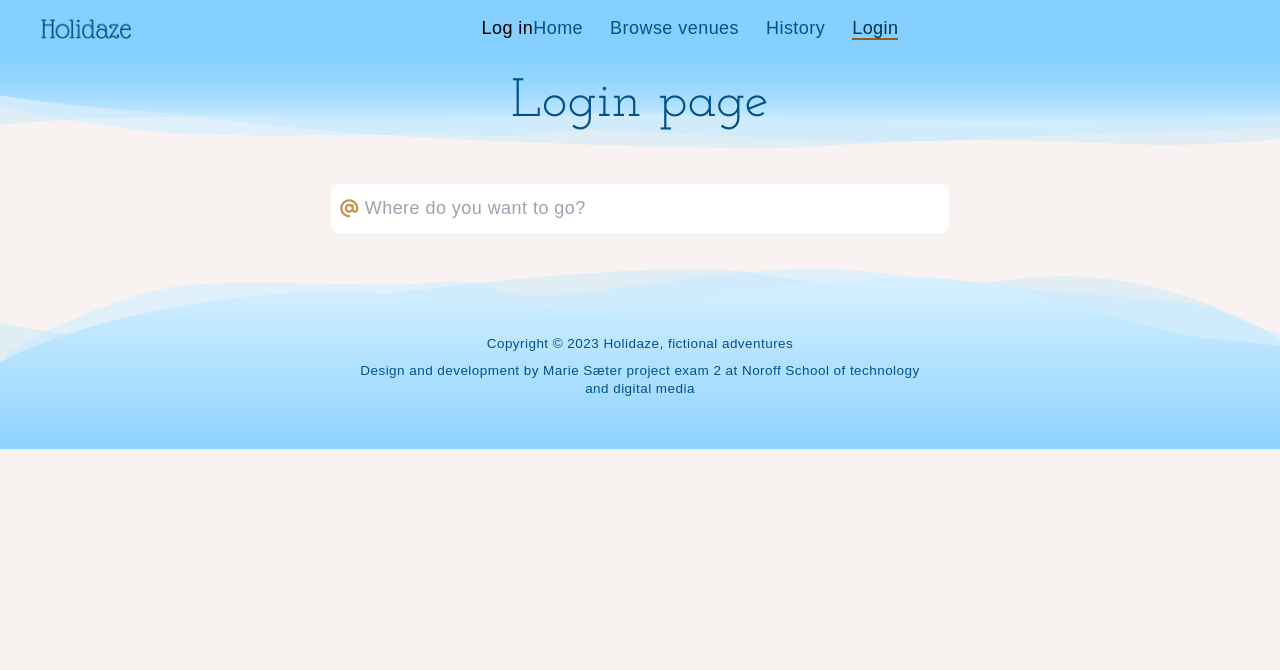
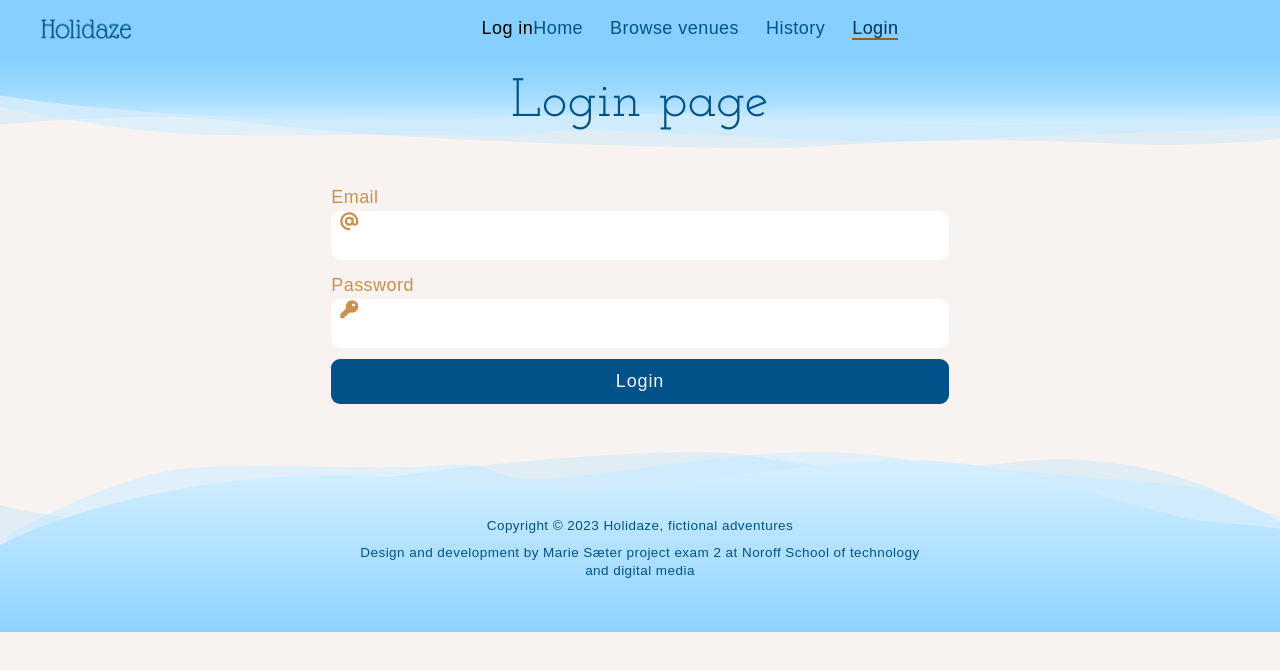
Before and after one commit to mariesaeter/Noroff-project-exam-2, a React (Vite) app: page /login in a window 1280 px wide. Shown: the top 670 px of the page. Built offline with nearby package versions, Linux system fonts and the light colour scheme; a web font is replaced by a local one.

Commit message:
started creating login form

```diff
--- /dev/null
+++ b/src/authentication/loginUser.js
@@ -0,0 +1,26 @@
+import { URL_LOGIN } from "../constants/url";
+
+export async function loginUser(user) {
+  const body = JSON.stringify(user);
+
+  try {
+    const response = await fetch(URL_LOGIN, {
+      method: "POST",
+      headers: {
+        "content-Type": "application/json",
+      },
+      body,
+    });
+
+    if (response.ok) {
+      const json = await response.json();
+      return json;
+    }
+  } catch (error) {
+    console.log(error);
+  }
+}
+
+// export function login({setToken}) {
+
+// }
--- a/src/components/LoginForm.jsx
+++ b/src/components/LoginForm.jsx
@@ -1,15 +1,66 @@
+import { useForm } from "react-hook-form";
 import { iconClass, inputClass } from "../constants";
+import { BtnPrimary } from "./styled-components/Buttons";
+import * as yup from "yup";
+import { yupResolver } from "@hookform/resolvers/yup";
+import { useEffect, useState } from "react";
+import { loginUser } from "../authentication/loginUser";
 
-export const LoginForm = () => {
+const LoginSchema = yup.object({
+  email: yup.string().email().required(),
+  password: yup.string().min(8).required(),
+});
+
+export const LoginForm = (setToken) => {
+  const {
+    reset,
+    register,
+    handleSubmit,
+    formState: { errors, isSubmitSuccessful },
+  } = useForm({
+    resolver: yupResolver(LoginSchema),
+  });
+
+  useEffect(() => {
+    reset();
+  }, [isSubmitSuccessful, reset]);
+
+  const [email, setEmail] = useState();
+  const [password, setPassword] = useState();
+
+  const onSubmit = async (e) => {
+    e.preventDefault();
+    const token = await loginUser({
+      email,
+      password,
+    });
+    setToken(token);
+  };
+
   return (
-    <form>
-      <div className="w-[80%] lg:w-[50%] block mx-auto relative text-earth-brown h-11 mb-2.5">
+    <form
+      id="loginForm"
+      onSubmit={handleSubmit(onSubmit)}
+      className="w-[80%] lg:w-[50%] mx-auto"
+    >
+      <div className=" block  relative text-earth-brown  mb-2.5">
         <i className={iconClass("fa-at")}></i>
+        <label htmlFor="email">Email</label>
+        <input type="text" {...register("email")} className={inputClass} />
+        <label>{errors.email?.message}</label>
+      </div>
+      <div className="block  relative text-earth-brown  mb-2.5">
+        <i className={iconClass("fa-key")}></i>
+        <label htmlFor="password">Password</label>
         <input
-          type="text"
+          type="password"
+          {...register("password")}
           className={inputClass}
-          placeholder="Where do you want to go?"
         />
+        <label>{errors.password?.message}</label>
+      </div>
+      <div className=" ">
+        <BtnPrimary btnText="Login" type="submit" />
       </div>
     </form>
   );
--- /dev/null
+++ b/src/components/forms/Input.jsx
@@ -0,0 +1,28 @@
+const inputReducer = (state, action) => {
+  switch (action.type) {
+    case "CHANGE":
+      return { ...state, value: action.val };
+    default:
+      return state;
+  }
+};
+
+export const Input = (props) => {
+  const element =
+    props.element === "input" ? (
+      <input
+        name={props.name}
+        type={props.type}
+        placeholder={props.placeholder}
+        value=""
+      />
+    ) : (
+      <textarea name={props.name} rows="4" value="" />
+    );
+  return (
+    <div>
+      <label htmlFor={props.id}>{props.label}</label>
+      {element}
+    </div>
+  );
+};
--- a/src/constants/url.js
+++ b/src/constants/url.js
@@ -1,2 +1,3 @@
 export const URL_BASE = "https://api.noroff.dev/api/v1/holidaze/";
 export const URL_VENUES = `${URL_BASE}venues?limit=10`;
+export const URL_LOGIN = `${URL_BASE}auth/login`;
--- a/src/pages/Login.jsx
+++ b/src/pages/Login.jsx
@@ -1,6 +1,9 @@
+// import { useState } from "react";
 import { LoginForm } from "../components/LoginForm";
 
 export const Login = () => {
+  // const [token, setToken] = useState();
+
   return (
     <>
       <div className="bg-[url('../assets/nav-bg.svg')] bg-cover py-4 h-20">
```
